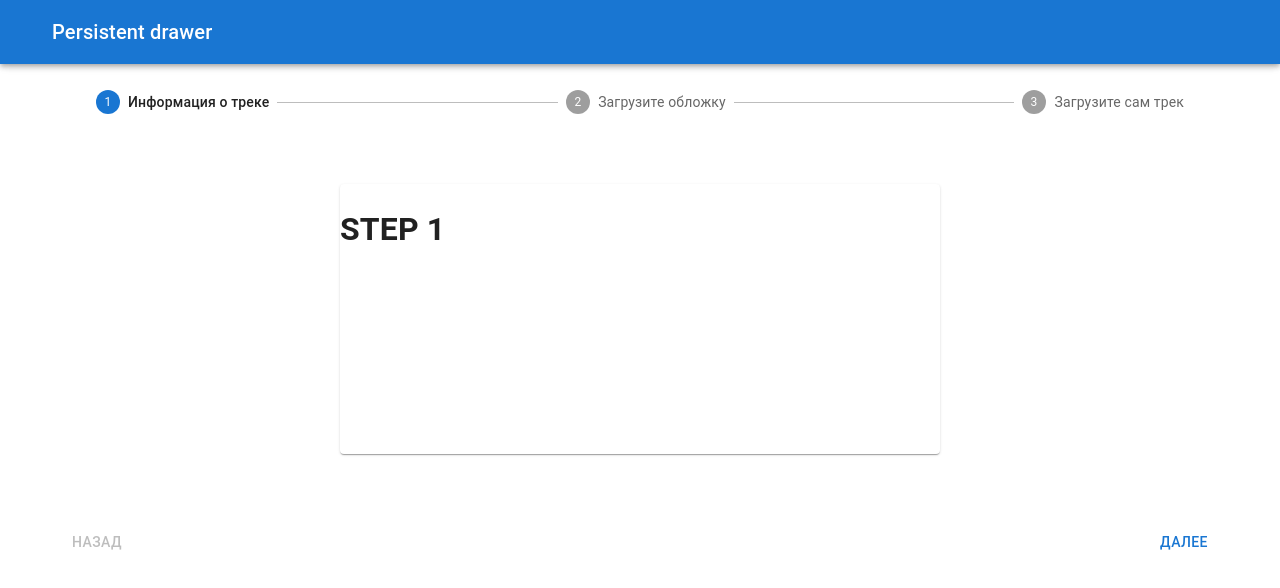
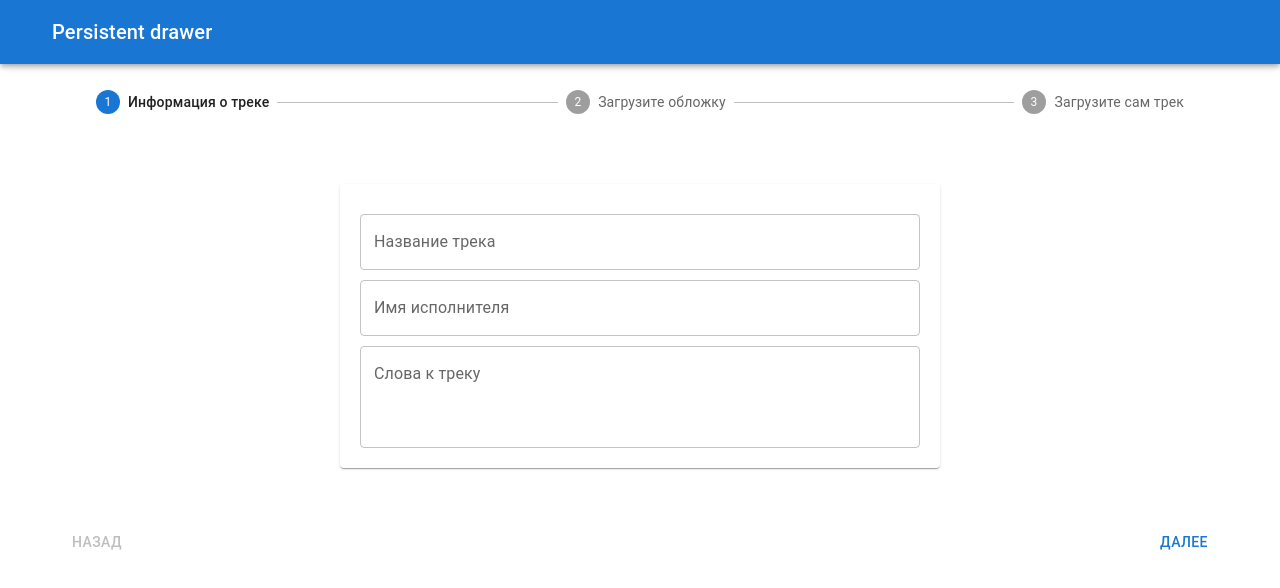
Before and after one commit to reactb0y1/music-platform-client, a Next.js app: page /tracks/create in a window 1280 px wide. Shown: the top 588 px of the page. Built offline with nearby package versions, Linux system fonts and the light colour scheme; some icons are missing.

Commit message:
FileUpload

```diff
--- /dev/null
+++ b/components/FileUpload.tsx
@@ -0,0 +1,29 @@
+import React, {useRef} from 'react';
+
+interface FileUploadProps {
+    setFile: Function,
+    accept: string,
+}
+
+const FileUpload: React.FC<FileUploadProps> = ({setFile, accept, children}) => {
+    const ref = useRef<HTMLInputElement>();
+
+    const onChange = (e: React.ChangeEvent<HTMLInputElement>) => {
+        setFile(e.target.files[0])
+    };
+
+    return (
+        <div onClick={() => ref.current.click()}>
+            <input
+                type="file"
+                accept={accept}
+                style={{display: "none"}}
+                ref={ref}
+                onChange={onChange}
+            />
+            {children}
+        </div>
+    );
+};
+
+export default FileUpload;
--- a/pages/tracks/create.tsx
+++ b/pages/tracks/create.tsx
@@ -1,24 +1,46 @@
 import React, {useState} from 'react';
 import MainLayout from "../../layout/MainLayout";
 import StepWrapper from "../../components/StepWrapper";
-import {Button, Grid} from "@material-ui/core";
+import {Button, Grid, TextField} from "@material-ui/core";
+import FileUpload from "../../components/FileUpload";
 
 const Create = () => {
     const [activeStep, setActiveStep] = useState(0);
     const back = () => setActiveStep(prev => prev - 1);
     const next = () => setActiveStep(prev => prev + 1);
+    const [picture, setPicture] = useState(null);
+    const [audio, setAudio] = useState(null);
 
     return (
         <MainLayout>
             <StepWrapper activeStep={activeStep}>
                 {activeStep === 0 &&
-                    <h1>STEP 1</h1>
+                    <Grid container direction={'column'} style={{padding: 20}}>
+                        <TextField
+                            label={'Название трека'}
+                            style={{marginTop: 10}}
+                        />
+                        <TextField
+                            label={'Имя исполнителя'}
+                            style={{marginTop: 10}}
+                        />
+                        <TextField
+                            label={'Слова к треку'}
+                            style={{marginTop: 10}}
+                            multiline
+                            rows={3}
+                        />
+                    </Grid>
                 }
                 {activeStep === 1 &&
-                    <h1>STEP 2</h1>
+                    <FileUpload setFile={setPicture} accept={'image/*'}>
+                        <Button>Загрузить изображение</Button>
+                    </FileUpload>
                 }
                 {activeStep === 2 &&
-                    <h1>STEP 3</h1>
+                    <FileUpload setFile={setAudio} accept={'audio/*'}>
+                        <Button>Загрузить аудио</Button>
+                    </FileUpload>
                 }
             </StepWrapper>
             <Grid container justifyContent={"space-between"}>
```
